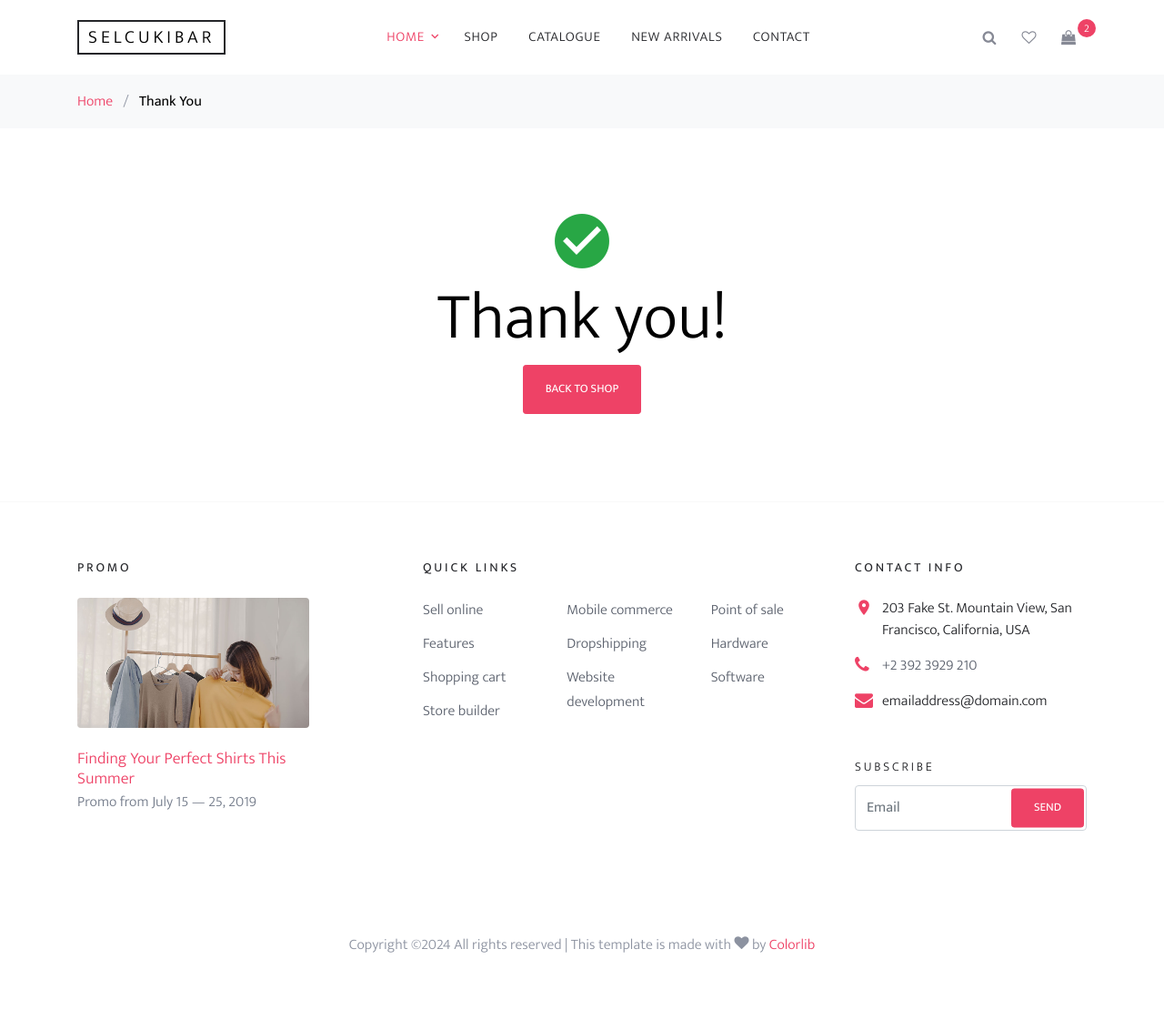
After one commit to Seco035/eccomerce-backend-django, a Django app: page /thankyou/ in a window 1280 px wide. The commit adds this page. Shown: the whole page at 91% size. Run offline with Django 4.2, Linux system fonts and the light colour scheme; some libraries are stand-ins or nearby versions; some web fonts are replaced.

Commit message:
thankyou.html

```diff
--- a/eccomerce/products/templates/products.html
+++ b/eccomerce/products/templates/products.html
@@ -15,7 +15,7 @@
         <div class="row">
           <div class="col-md-6 ml-auto order-md-2 align-self-start">
             <div class="site-block-cover-content">
-            <h2 class="sub-title">#New Summer Collection 2019</h2>
+            <h2 class="sub-title">#New Summer Collection 2024</h2>
             <h1>Arrivals Sales</h1>
             <p><a href="{% url 'products' %}" class="btn btn-black rounded-0">Shop Now</a></p>
             </div>
--- /dev/null
+++ b/eccomerce/products/templates/thankyou.html
@@ -0,0 +1,37 @@
+{% extends "products/base.html" %}
+
+{% load static %}
+
+{% block title %}
+  Thank You
+{% endblock title %}
+
+{% block content %}
+
+  <div class="site-wrap">
+
+    {% include "partials/_navbar.html" %}
+    <div class="bg-light py-3">
+      <div class="container">
+        <div class="row">
+          <div class="col-md-12 mb-0"><a href="{% url 'index' %}">Home</a> <span class="mx-2 mb-0">/</span> <strong class="text-black">Thank You</strong></div>
+        </div>
+      </div>
+    </div>
+
+    <div class="site-section">
+      <div class="container">
+        <div class="row">
+          <div class="col-md-12 text-center">
+            <span class="icon-check_circle display-3 text-success"></span>
+            <h2 class="display-3 text-black">Thank you!</h2>
+            {% comment %} <p class="lead mb-5">You order was successfuly completed.</p> {% endcomment %}
+            <p><a href="shop.html" class="btn btn-sm height-auto px-4 py-3 btn-primary">Back to shop</a></p>
+          </div>
+        </div>
+      </div>
+    </div>
+
+    {% include "partials/_footer.html" %}
+  </div>
+{% endblock content %}
--- a/eccomerce/products/urls.py
+++ b/eccomerce/products/urls.py
@@ -9,5 +9,6 @@ urlpatterns = [
     path('women/', women_products, name="women_products"),
     path('product/<slug:slug>', product_details, name="product_details"),
     path('cart/', cart, name="cart"),
+    path('thankyou/', ty, name="ty"),
     path('contact/', contact, name="contact"),
 ]
--- a/eccomerce/products/views.py
+++ b/eccomerce/products/views.py
@@ -1,4 +1,4 @@
-from django.shortcuts import render, get_object_or_404
+from django.shortcuts import render, redirect
 from .views import *
 from .models import *
 from .forms import ContactForm
@@ -23,6 +23,9 @@ def products(request):
 def cart(request):
     return render(request, "cart.html")
 
+def ty(request):
+    return render(request, "thankyou.html")
+
 def contact(request):
 
 
@@ -30,7 +33,7 @@ def contact(request):
         contact_form = ContactForm(request.POST)
         if contact_form.is_valid():
             contact_form.save()
-            return render(request, "contact.html", {'contact_form': contact_form})
+            return redirect("ty")
     else:
         contact_form = ContactForm
 
```
Also changed, not shown: eccomerce/db.sqlite3.
